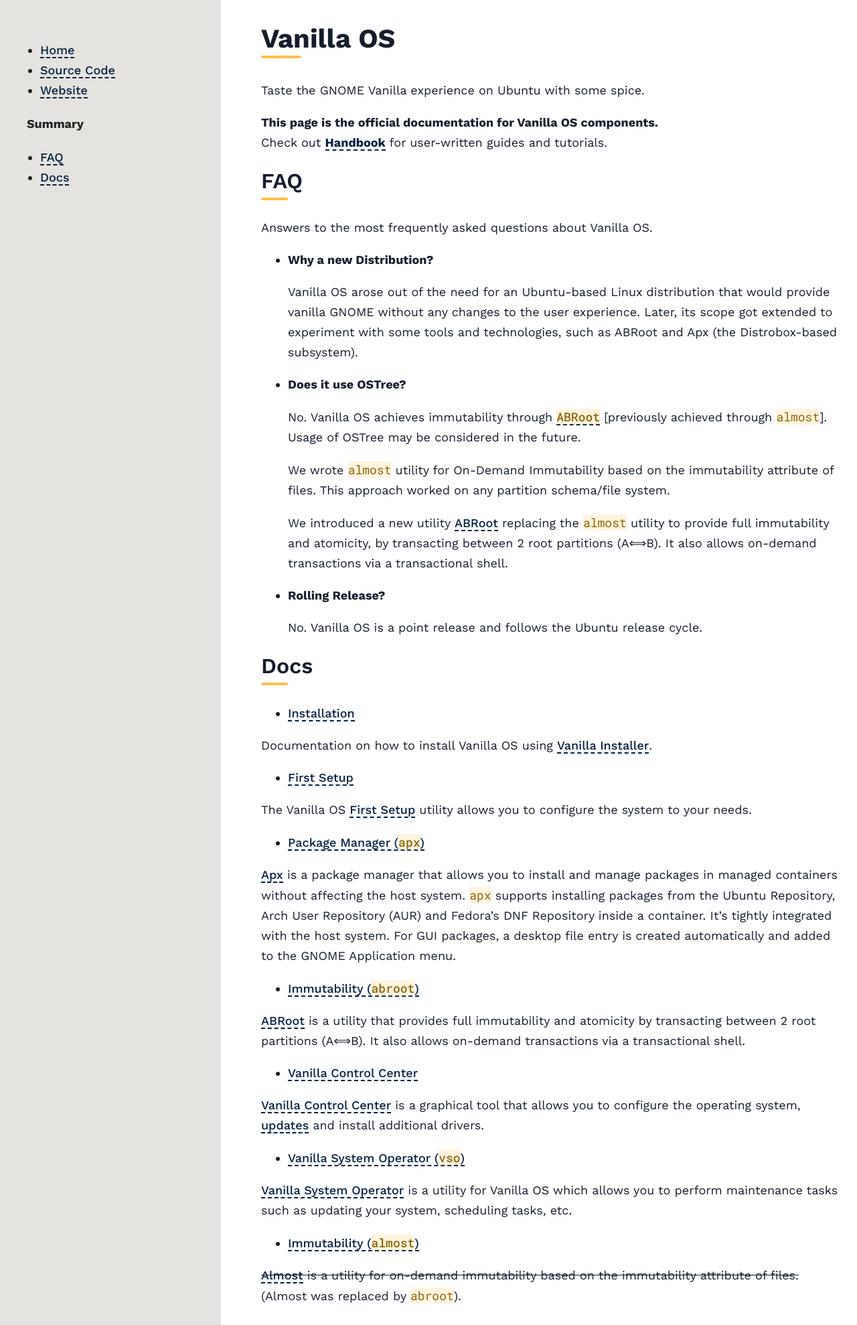
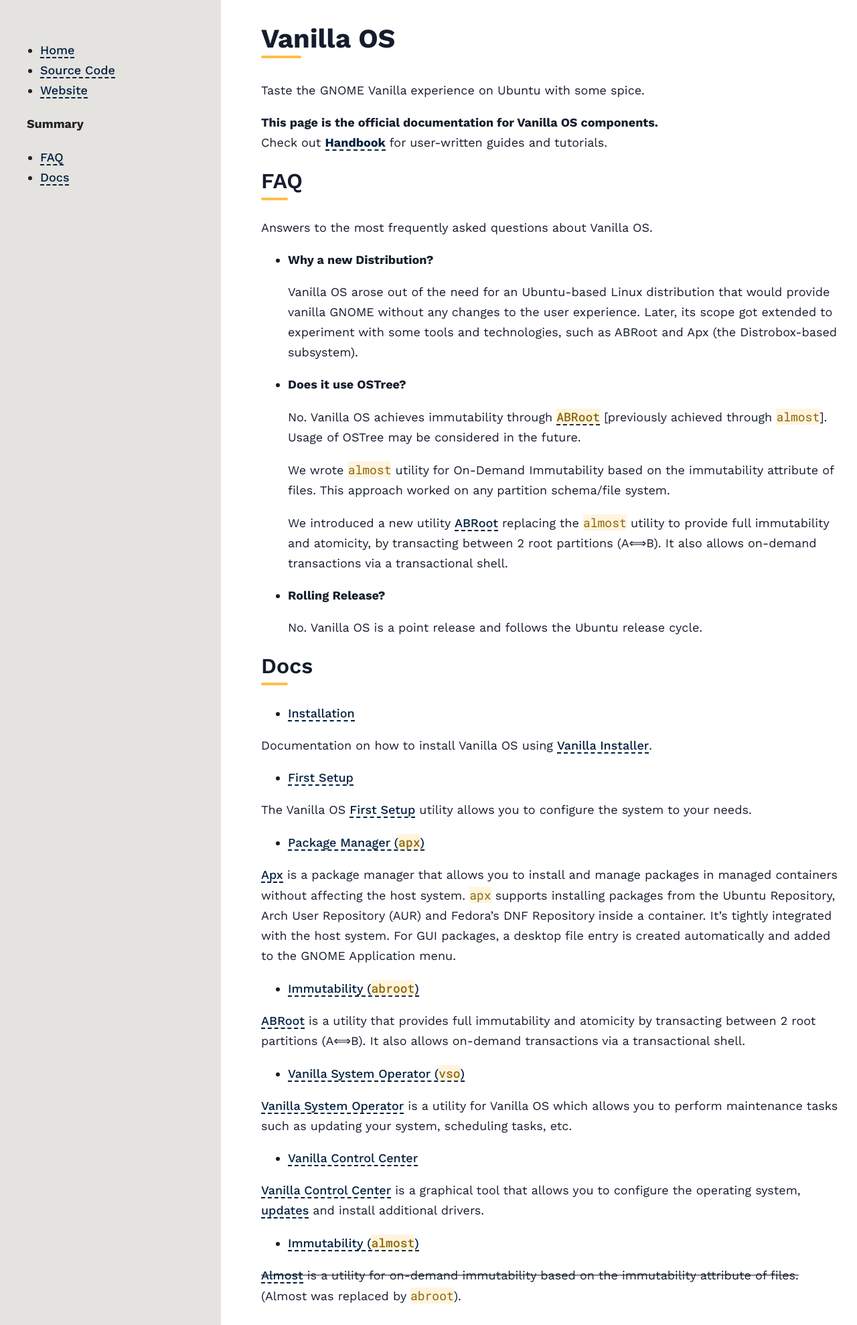
Before and after one commit to Vanilla-OS/documentation, a Jekyll site: the page built from index.md, in a window 1280 px wide. Shown: the whole page at 67% size. Built offline with Jekyll 4.4.1, drawn with Linux system fonts in a browser that asks for light colours; part of the change alters nothing that is shown.

```diff
--- a/index.md
+++ b/index.md
@@ -48,21 +48,21 @@ The Vanilla OS [First Setup](https://github.com/Vanilla-OS/first-setup) utility
 
 - **[Package Manager (`apx`)](/docs/apx)**
 
-[Apx](https://github.com/Vanilla-OS/apx) is a package manager that allows you to install and manage packages in
+[Apx](/docs/apx) is a package manager that allows you to install and manage packages in
 managed containers without affecting the host system. `apx` supports installing packages from the Ubuntu Repository, Arch User Repository (AUR) and Fedora's DNF Repository inside a container. It's tightly integrated with the host system. For GUI packages, a desktop file entry is created automatically and added to the GNOME Application menu.
 
 - **[Immutability (`abroot`)](/docs/ABRoot)**
 
-[ABRoot](https://github.com/Vanilla-OS/ABRoot) is a utility that provides full immutability and atomicity by transacting between 2 root partitions (A⟺B). It also allows on-demand transactions via a transactional shell.
+[ABRoot](/docs/ABRoot) is a utility that provides full immutability and atomicity by transacting between 2 root partitions (A⟺B). It also allows on-demand transactions via a transactional shell.
+
+- **[Vanilla System Operator (`vso`)](/docs/vso)**
+
+[Vanilla System Operator](/docs/vso) is a utility for Vanilla OS which allows you to perform maintenance tasks such as updating your system, scheduling tasks, etc.
 
 - **[Vanilla Control Center](https://handbook.vanillaos.org/2022/12/10/install-additional-drivers.html)**
 
 [Vanilla Control Center](https://github.com/Vanilla-OS/vanilla-control-center) is a graphical tool that allows you to configure the operating system,  [updates](https://handbook.vanillaos.org/2022/12/10/updates.html) and install additional drivers.
 
-- **[Vanilla System Operator (`vso`)](/docs/vso)**
-
-[Vanilla System Operator](https://github.com/Vanilla-OS/vanilla-system-operator) is a utility for Vanilla OS which allows you to perform maintenance tasks such as updating your system, scheduling tasks, etc.
-
 - **[Immutability (`almost`)](/docs/almost)**
 
 ~~[Almost](https://github.com/Vanilla-OS/almost) is a utility for on-demand immutability based
```
